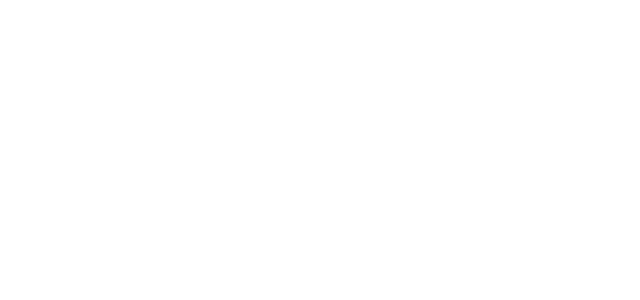
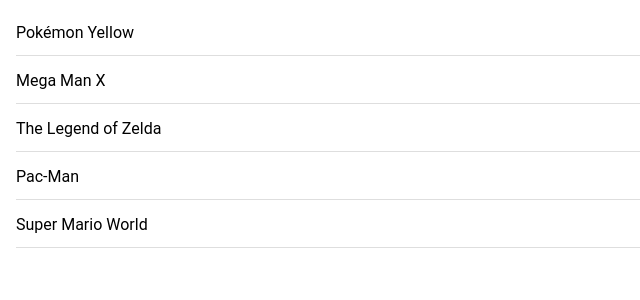
Before and after one commit to AnnaTeachMeSkills/Ionic-React, a React (Create React App) app in the folder myApp/: page /Apipage in a window 1280 px wide. Shown: the top 300 px of the page, without its empty margins (0-640 px from the left). Built offline with nearby package versions, Linux system fonts and the light colour scheme; no server answers.

Commit message:
create new page Apipage

```diff
--- a/myApp/src/App.tsx
+++ b/myApp/src/App.tsx
@@ -2,6 +2,7 @@
 import { IonApp, IonRouterOutlet } from '@ionic/react';
 import { IonReactRouter } from '@ionic/react-router';
 import Home from './pages/Home';
+import Apipage from './pages/Apipage';
 
 /* Core CSS required for Ionic components to work properly */
 import '@ionic/react/css/core.css';
@@ -26,15 +27,16 @@
   <IonApp>
     <IonReactRouter>
       <IonRouterOutlet>
-        <Route exact path="/home">
+        <Route exact path="/home" component = {Home}>
+          {/* <Redirect to="/Apipage"></Redirect> */}
           <Home />
         </Route>
-        <Route exact path="/">
-          <Redirect to="/home" />
+        <Route exact path="/Apipage" component = {Apipage}>
         </Route>
       </IonRouterOutlet>
     </IonReactRouter>
   </IonApp>
+
 );
 
 export default App;
--- /dev/null
+++ b/myApp/src/pages/Apipage.tsx
@@ -0,0 +1,40 @@
+import React from 'react';
+import { IonList, IonItem, IonLabel, IonInput,IonPage, IonToggle, IonRadio, IonCheckbox, IonItemSliding, IonItemOption, IonItemOptions, IonContent } from '@ionic/react';
+import { useEffect,useState } from 'react';
+
+const Apipage: React.FC = () => {
+
+
+
+    useEffect(() => {
+        fetch('https://anapioficeandfire.com/api/characters')
+        .then(response => response.json())
+        .then(data => console.log(data));
+     });
+
+      return (
+        <IonPage>
+            <IonList>
+                <IonItem>
+                    <IonLabel>Pokémon Yellow</IonLabel>
+                </IonItem>
+                <IonItem>
+                    <IonLabel>Mega Man X</IonLabel>
+                </IonItem>
+                <IonItem>
+                    <IonLabel>The Legend of Zelda</IonLabel>
+                </IonItem>
+                <IonItem>
+                    <IonLabel>Pac-Man</IonLabel>
+                </IonItem>
+                <IonItem>
+                    <IonLabel>Super Mario World</IonLabel>
+                </IonItem>
+            </IonList>
+
+        </IonPage>
+      );
+    };
+
+
+export default Apipage;
--- a/myApp/src/pages/Home.css
+++ b/myApp/src/pages/Home.css
@@ -7,6 +7,8 @@
 .ButtonBlock{
     display: flex;
     justify-content: center;
+    height: 1000px;
+    align-items: center;
 }
 
 .mainAPiButton {
--- a/myApp/src/pages/Home.tsx
+++ b/myApp/src/pages/Home.tsx
@@ -1,21 +1,44 @@
 import { IonContent, IonHeader, IonPage, IonTitle, IonToolbar } from '@ionic/react';
-import ExploreContainer from '../components/ExploreContainer';
 import './Home.css';
-import React from 'react';
+import React, { useEffect,useState } from 'react';
 
 
 import { IonButton, IonIcon, } from '@ionic/react';
-import { star } from 'ionicons/icons';
+import { render } from '@testing-library/react';
+import Apipage from './Apipage'
 
 
 const Home: React.FC = () => {
-  return (
-    <IonPage className="App">
-     <div className="ButtonBlock">
-       <IonButton color="secondary" className="mainAPiButton" size="small" >Secondary</IonButton>
-     </div>
-    </IonPage>
-  );
+
+  const [open, setOpen] = useState(false);
+
+  useEffect(() => {
+   if(open){
+    console.log('yes')
+   }
+ });
+
+
+   if(open){
+      return <Apipage></Apipage>
+   } else  return (
+   <IonPage className="App">
+   <div className="ButtonBlock">
+     <IonButton color="secondary" className="mainAPiButton" size="small" onClick={() => {setOpen(true)}} >Secondary</IonButton>
+   </div>
+  </IonPage>
+)
+
+
+  // return (
+
+  //   <IonPage className="App">
+  //    <div className="ButtonBlock">
+  //      <IonButton color="secondary" className="mainAPiButton" size="small" onClick={() => {setOpen(true)}} >Secondary</IonButton>
+
+  //    </div>
+  //   </IonPage>
+  // );
 };
 
 export default Home;
```
